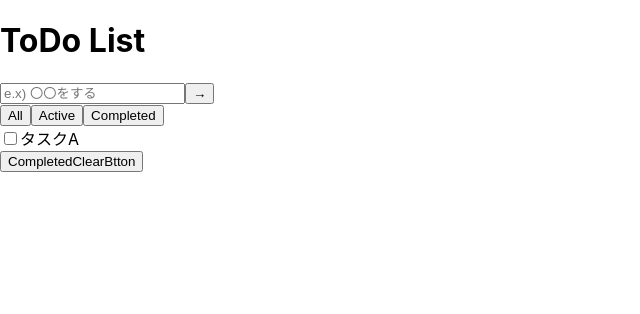
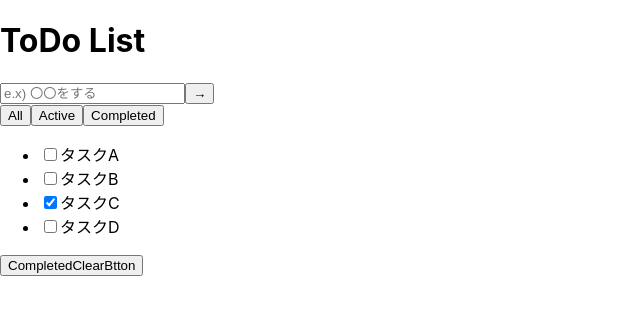
Before and after one commit to S-Yamamoto3215/react-simple-todo, a React (Create React App) app: page / in a window 1280 px wide. Shown: the top 314 px of the page, without its empty margins (0-640 px from the left). Built offline with nearby package versions, Linux system fonts and the light colour scheme.

Commit message:
TodoData Rendering List

```diff
--- a/src/App.tsx
+++ b/src/App.tsx
@@ -9,6 +9,14 @@ const App = () => {
 }
 
 export default App;
+
+type TodoType = {
+  id: string;
+  content: string;
+  isCompleted: boolean;
+}
+
+type TodoListType = TodoType[];
 
 const TodoListBase = () => {
   return (
@@ -30,10 +38,19 @@ const TodoInputField = () => {
 }
 
 const TodoList = () => {
+  const todoData: TodoListType = [
+    {id: "1", content: 'タスクA', isCompleted: false},
+    {id: "2", content: 'タスクB', isCompleted: false},
+    {id: "3", content: 'タスクC', isCompleted: true},
+    {id: "4", content: 'タスクD', isCompleted: false},
+  ];
+
   return (
     <div className='TodoList'>
       <FilteringMenu />
-      <TodoItem />
+      <ul className='TodoItemList'>
+        {todoData.map((todo) => <TodoItem key={todo.id} id={todo.id} content={todo.content} isCompleted={todo.isCompleted} />)}
+      </ul>
       <CompletedClearBtton />
     </div>
   );
@@ -49,24 +66,14 @@ const FilteringMenu = () => {
   );
 }
 
-const TodoItem = () => {
-  type TodoType = {
-    id: string;
-    content: string;
-    isCompleted: boolean;
-  }
-
-  const todo: TodoType = {
-    id: "1",
-    content: 'タスクA',
-    isCompleted: false,
-  }
-
+type TodoItemProps = TodoType;
+type TodoItemType = (props: TodoItemProps) => JSX.Element;
+const TodoItem: TodoItemType = ({id, content, isCompleted}) => {
   return (
-    <div className='TodoItem'>
-      <input type="checkbox" name="todoItem" id={todo.id}  checked={todo.isCompleted} />
-      {todo.content}
-    </div>
+    <li id={`todoItem-${id}`} className='TodoItem'>
+      <input type="checkbox" name="todoItem" defaultChecked={isCompleted} />
+      {content}
+    </li>
   );
 }
 
```
